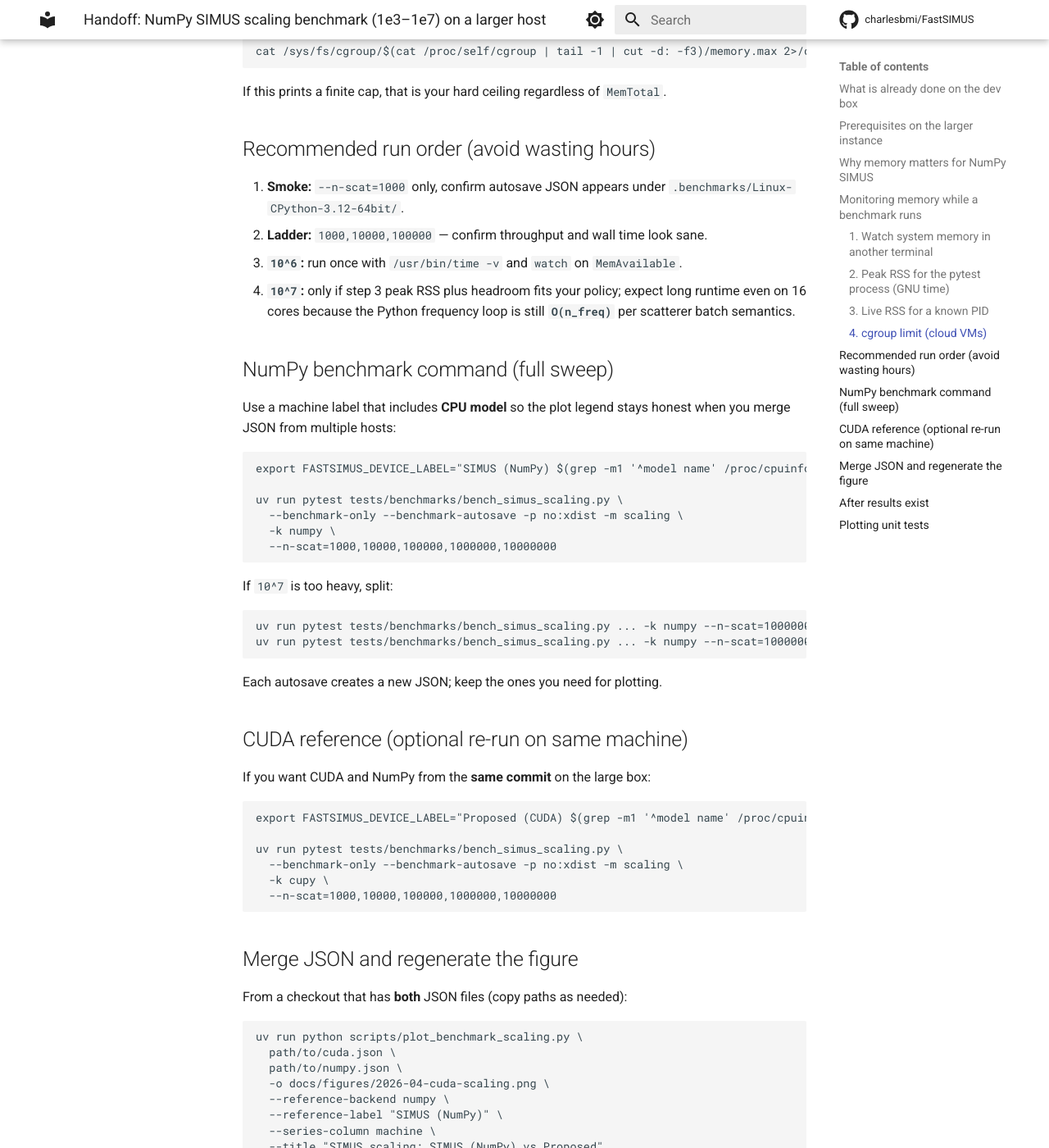
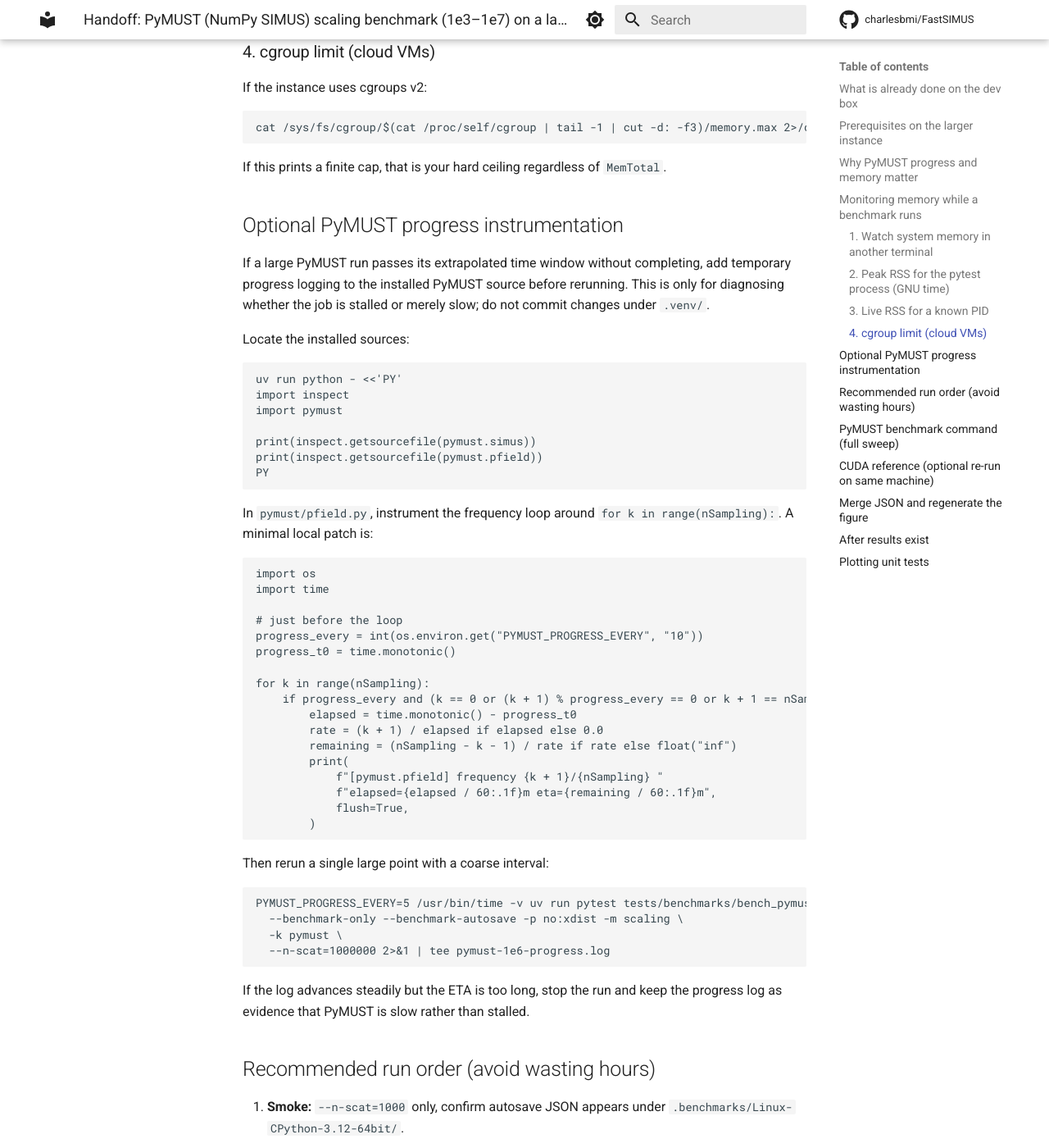
Before and after one commit to charlesbmi/FastSIMUS, an MkDocs documentation site: the page built from docs/progress/handoffs/2026-04-30-numpy-simus-scaling-handoff.md, in a window 1280 px wide and 1400 px high, scrolled down 2459 px. Shown: the whole window at 82% size. Built offline with MkDocs 1.6.1 and Material for MkDocs 9.7.7, drawn with Linux system fonts in a browser that asks for light colours; comment, search, counter and statistics services are not loaded; some of the changed text lies outside the part shown.

Commit message:
Update the plan for benchmarking

````diff
--- a/docs/progress/handoffs/2026-04-30-numpy-simus-scaling-handoff.md
+++ b/docs/progress/handoffs/2026-04-30-numpy-simus-scaling-handoff.md
@@ -1,18 +1,19 @@
-# Handoff: NumPy SIMUS scaling benchmark (1e3–1e7) on a larger host
+# Handoff: PyMUST (NumPy SIMUS) scaling benchmark (1e3–1e7) on a larger host
 
 This document is for continuing the scaling study on a **16-core (or larger) Linux x86_64** instance with enough RAM.
-The goal is to extend the **SIMUS (NumPy)** curve to `10^6` and optionally `10^7` scatterers, then merge results with
-the existing **Proposed (CUDA)** JSON and regenerate the figure with publication-friendly labels.
+The goal is to extend the **PyMUST** baseline curve, displayed in the paper as **SIMUS (NumPy)**, to `10^6` and
+optionally `10^7` scatterers, then merge results with the existing **Proposed (CUDA)** JSON and regenerate the figure
+with publication-friendly labels.
 
 ## What is already done on the dev box
 
 - **CUDA (Proposed)** sweep `10^3 … 10^7` completed and autosaved under `.benchmarks/Linux-CPython-3.12-64bit/`. Example
   file from the last run: `0007_9127dc8e28527687d9bfed7dde17ed636a474af4_20260430_185951_uncommited-changes.json`
   (device label: `Proposed (CUDA)`).
-- **NumPy (SIMUS)** partial sweep on a **4 vCPU** slice of **AMD EPYC 7713** with **~16 GB RAM** completed only through
-  `10^5` (larger sizes were not attempted to avoid multi-hour runs and OOM risk). Example:
-  `0008_9127dc8e28527687d9bfed7dde17ed636a474af4_20260430_190438_uncommited-changes.json` (device label:
-  `SIMUS (NumPy)`).
+- **PyMUST baseline** partial sweep on a **4 vCPU** slice of **AMD EPYC 7713** with **~16 GB RAM** completed only
+  through `10^5` (larger sizes were not attempted to avoid multi-hour runs and OOM risk). Example:
+  `0008_9127dc8e28527687d9bfed7dde17ed636a474af4_20260430_190438_uncommited-changes.json` (benchmark backend: `pymust`;
+  device label: `SIMUS (NumPy)`).
 - Plot script now supports **`--reference-backend`**, **`--reference-label`**, **`--series-column machine`**, and
   **`--title`** so the legend can show `SIMUS (NumPy)` vs `Proposed (CUDA)` without renaming benchmark internals.
 
@@ -37,23 +38,27 @@
 Optional: set a stable hostname label for the machine (shown in JSON `machine_info.node` if you do not set
 `FASTSIMUS_DEVICE_LABEL`).
 
-## Why memory matters for NumPy SIMUS
+## Why PyMUST progress and memory matter
 
-For `SimusStrategy.PYTHON`, `simus_compute()` calls `_prepare_simus_sweep()`, which materializes large arrays whose
-dominant terms scale like **`(n_scat, n_elem, n_sub)`** per complex field (e.g. `phase_init`, `phase_step`), plus
-geometry and similar terms. For **P4-2v** with `element_splitting=1` (as in the scaling bench), `n_elem = 64`,
-`n_sub = 1`, so each complex `(n_scat, 64, 1)` tensor is about:
+This handoff is **not** asking for FastSIMUS's NumPy backend (`tests/benchmarks/bench_simus_scaling.py -k numpy`). For
+the paper comparison, the baseline is **PyMUST** (`tests/benchmarks/bench_pymust_scaling.py`), displayed as
+`SIMUS (NumPy)`.
+
+PyMUST's `simus()` delegates the expensive spectrum calculation to `pymust.pfield()`. In the 2-D P4-2v benchmark with
+`ElementSplitting=1`, the dominant arrays still scale like **`(n_scat, n_elem, n_sub)`** per complex field. With
+`n_elem = 64` and `n_sub = 1`, each complex `(n_scat, 64, 1)` tensor is about:
 
 ```text
 bytes ≈ n_scat * 64 * sizeof(complex)
 ```
 
-Use **16 bytes** if the stack resolves to `complex128` (worst case on many NumPy builds), or **8 bytes** if everything
-stays `complex64`. The sweep holds **several** such arrays plus intermediates, so treat `10^7` scatterers as **tens of
-GB** unless you have verified dtypes and peak RSS on a smaller `n_scat` first.
+Use **16 bytes** if an intermediate resolves to `complex128`, or **8 bytes** when it stays `complex64`. The sweep holds
+several such arrays plus intermediates, so treat `10^7` scatterers as **tens of GB** unless you have verified dtypes and
+peak RSS on a smaller `n_scat` first.
 
-**Rule of thumb:** if `MemAvailable` (from `/proc/meminfo`) is not comfortably above your rough tensor budget (say
-**2–3x** the estimated peak array footprint), do not run `10^7` on NumPy in one shot.
+The other failure mode is simply runtime: PyMUST advances through a frequency-sample loop in `pymust.pfield()`. If a
+larger case exceeds the extrapolated time window, it is acceptable to stop once progress logging shows that the loop is
+still moving. In that case, record the observed rate instead of waiting for a completed autosave JSON.
 
 ## Monitoring memory while a benchmark runs
 
@@ -74,7 +79,7 @@
 ### 2. Peak RSS for the pytest process (GNU time)
 
 ```bash
-/usr/bin/time -v uv run pytest ... 2>&1 | tee numpy-bench.log
+/usr/bin/time -v uv run pytest ... 2>&1 | tee pymust-bench.log
 # At end of output, look for:
 #   Maximum resident set size (kbytes): ...
 ```
@@ -99,39 +104,91 @@
 
 If this prints a finite cap, that is your hard ceiling regardless of `MemTotal`.
 
+## Optional PyMUST progress instrumentation
+
+If a large PyMUST run passes its extrapolated time window without completing, add temporary progress logging to the
+installed PyMUST source before rerunning. This is only for diagnosing whether the job is stalled or merely slow; do not
+commit changes under `.venv/`.
+
+Locate the installed sources:
+
+```bash
+uv run python - <<'PY'
+import inspect
+import pymust
+
+print(inspect.getsourcefile(pymust.simus))
+print(inspect.getsourcefile(pymust.pfield))
+PY
+```
+
+In `pymust/pfield.py`, instrument the frequency loop around `for k in range(nSampling):`. A minimal local patch is:
+
+```python
+import os
+import time
+
+# just before the loop
+progress_every = int(os.environ.get("PYMUST_PROGRESS_EVERY", "10"))
+progress_t0 = time.monotonic()
+
+for k in range(nSampling):
+    if progress_every and (k == 0 or (k + 1) % progress_every == 0 or k + 1 == nSampling):
+        elapsed = time.monotonic() - progress_t0
+        rate = (k + 1) / elapsed if elapsed else 0.0
+        remaining = (nSampling - k - 1) / rate if rate else float("inf")
+        print(
+            f"[pymust.pfield] frequency {k + 1}/{nSampling} "
+            f"elapsed={elapsed / 60:.1f}m eta={remaining / 60:.1f}m",
+            flush=True,
+        )
+```
+
+Then rerun a single large point with a coarse interval:
+
+```bash
+PYMUST_PROGRESS_EVERY=5 /usr/bin/time -v uv run pytest tests/benchmarks/bench_pymust_scaling.py \
+  --benchmark-only --benchmark-autosave -p no:xdist -m scaling \
+  -k pymust \
+  --n-scat=1000000 2>&1 | tee pymust-1e6-progress.log
+```
+
+If the log advances steadily but the ETA is too long, stop the run and keep the progress log as evidence that PyMUST is
+slow rather than stalled.
+
 ## Recommended run order (avoid wasting hours)
 
 1. **Smoke:** `--n-scat=1000` only, confirm autosave JSON appears under `.benchmarks/Linux-CPython-3.12-64bit/`.
 1. **Ladder:** `1000,10000,100000` — confirm throughput and wall time look sane.
-1. **`10^6`:** run once with `/usr/bin/time -v` and `watch` on `MemAvailable`.
-1. **`10^7`:** only if step 3 peak RSS plus headroom fits your policy; expect long runtime even on 16 cores because the
-   Python frequency loop is still **`O(n_freq)`** per scatterer batch semantics.
+1. **`10^6`:** run once with `/usr/bin/time -v`, `watch` on `MemAvailable`, and optional PyMUST progress logging.
+1. **`10^7`:** only if step 3 peak RSS plus headroom fits your policy and the progress ETA is reasonable. It is fine to
+   stop early after collecting enough progress data to show that PyMUST is still advancing.
 
-## NumPy benchmark command (full sweep)
+## PyMUST benchmark command (full sweep)
 
 Use a machine label that includes **CPU model** so the plot legend stays honest when you merge JSON from multiple hosts:
 
 ```bash
 export FASTSIMUS_DEVICE_LABEL="SIMUS (NumPy) $(grep -m1 '^model name' /proc/cpuinfo | cut -d: -f2 | xargs) ($(nproc) cores)"
 
-uv run pytest tests/benchmarks/bench_simus_scaling.py \
+uv run pytest tests/benchmarks/bench_pymust_scaling.py \
   --benchmark-only --benchmark-autosave -p no:xdist -m scaling \
-  -k numpy \
+  -k pymust \
   --n-scat=1000,10000,100000,1000000,10000000
 ```
 
 If `10^7` is too heavy, split:
 
 ```bash
-uv run pytest tests/benchmarks/bench_simus_scaling.py ... -k numpy --n-scat=1000000
-uv run pytest tests/benchmarks/bench_simus_scaling.py ... -k numpy --n-scat=10000000
+uv run pytest tests/benchmarks/bench_pymust_scaling.py ... -k pymust --n-scat=1000000
+uv run pytest tests/benchmarks/bench_pymust_scaling.py ... -k pymust --n-scat=10000000
 ```
 
 Each autosave creates a new JSON; keep the ones you need for plotting.
 
 ## CUDA reference (optional re-run on same machine)
 
-If you want CUDA and NumPy from the **same commit** on the large box:
+If you want CUDA and PyMUST baseline rows from the **same commit** on the large box:
 
 ```bash
 export FASTSIMUS_DEVICE_LABEL="Proposed (CUDA) $(grep -m1 '^model name' /proc/cpuinfo | cut -d: -f2 | xargs)"
@@ -149,15 +206,15 @@
 ```bash
 uv run python scripts/plot_benchmark_scaling.py \
   path/to/cuda.json \
-  path/to/numpy.json \
+  path/to/pymust.json \
   -o docs/figures/2026-04-cuda-scaling.png \
-  --reference-backend numpy \
+  --reference-backend pymust \
   --reference-label "SIMUS (NumPy)" \
   --series-column machine \
   --title "SIMUS scaling: SIMUS (NumPy) vs Proposed"
 ```
 
-Speedup panel is **vs NumPy** (`SIMUS (NumPy)`), not PyMUST.
+Speedup panel is **vs PyMUST**, which is displayed as `SIMUS (NumPy)` for the paper.
 
 ## After results exist
 
````
